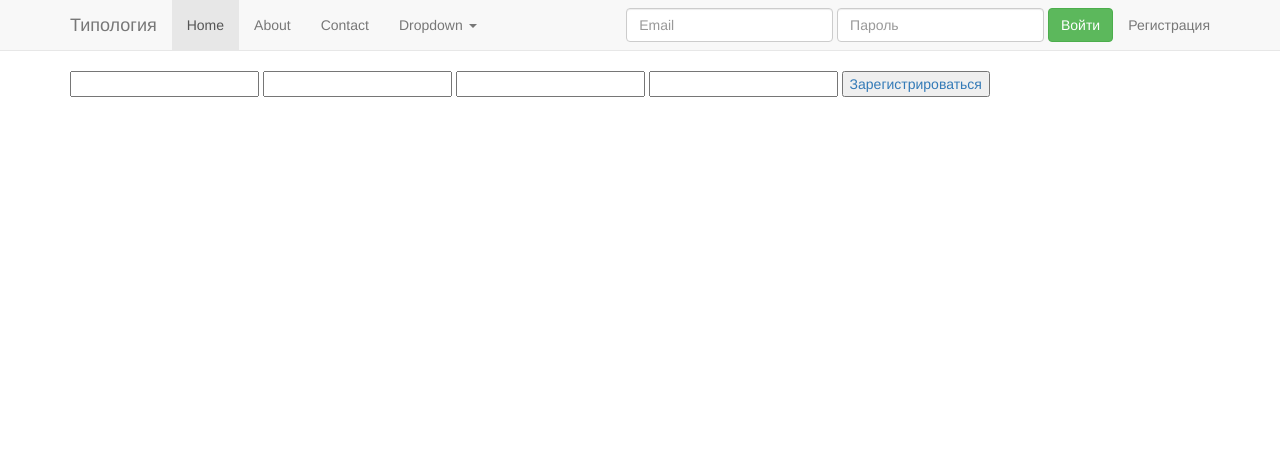
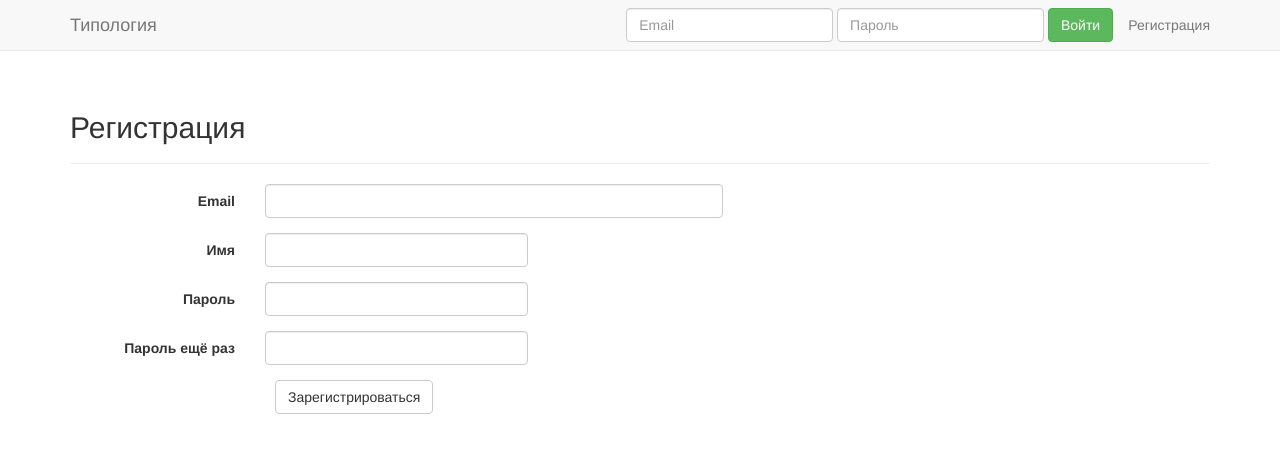
Before and after one commit to neoden/typo, a Flask app: page /register in a window 1280 px wide. Shown: the top 453 px of the page. Run offline with Flask 2, Linux system fonts and the light colour scheme; parts of the project's set-up code (start-up, migrations or seed data) failed here and were passed over; some libraries are stand-ins or nearby versions.

Commit message:
fix registration form

```diff
--- a/typo/my/forms.py
+++ b/typo/my/forms.py
@@ -7,3 +7,7 @@ import wtforms.validators as v
 class PostForm(Form):
     title = TextField('Заголовок', validators=[v.required()])
     text = TextAreaField('Текст', validators=[v.required()])
+
+
+class ProfileEditForm(Form):
+    pass
--- a/typo/my/views.py
+++ b/typo/my/views.py
@@ -5,7 +5,7 @@ from . import mod
 
 from typo.models import Post
 from typo.core import db
-from .forms import PostForm
+from .forms import PostForm, ProfileEditForm
 
 
 @mod.route('/posts/new/', methods=('GET', 'POST'))
--- a/typo/templates/base.html
+++ b/typo/templates/base.html
@@ -10,7 +10,7 @@
     <title>типология</title>
     <link rel="stylesheet" href="http://yastatic.net/bootstrap/3.3.6/css/bootstrap.min.css">
     <link rel="stylesheet" href="//maxcdn.bootstrapcdn.com/font-awesome/4.4.0/css/font-awesome.min.css">
-    <link rel="stylesheet" href="/static/base.css">
+    <link rel="stylesheet" href="/static/css/base.css">
 
     <script type="text/javascript" src="http://yastatic.net/jquery/2.1.3/jquery.js"></script>
     <script type="text/javascript" src="http://yastatic.net/bootstrap/3.3.1/js/bootstrap.min.js"></script>
@@ -31,6 +31,7 @@
             <a class="navbar-brand" href="{{ url_for('home.index') }}">Типология</a>
         </div>
         <div id="navbar" class="navbar-collapse collapse">
+            {#
             <ul class="nav navbar-nav">
                 <li class="active"><a href="#">Home</a></li>
                 <li><a href="#about">About</a></li>
@@ -48,6 +49,7 @@
                     </ul>
                 </li>
             </ul>
+            #}
             <ul class="nav navbar-nav navbar-right">
                 {% if current_user.is_authenticated %}
                     <li><a href="{{ url_for('my.profile') }}">{{ current_user.name }}</a></li>
@@ -64,7 +66,7 @@
                             <button type="submit" class="btn btn-success">Войти</button>
                         </form>
                     </li>
-                    <li><a href="{{ url_for('users.register') }}">Регистрация</li>
+                    <li><a href="{{ url_for('users.register') }}">Регистрация</a></li>
                 {% endif %}
             </ul>
         </div><!--/.nav-collapse -->
--- a/typo/templates/my/post.html
+++ b/typo/templates/my/post.html
@@ -9,7 +9,7 @@
 
 {% block content %}
 
-<div class="col-sm-offset-2 col-sm-10">
+<div class="page-header">
     {% if post.id %}
         <h2>Редактировать пост</h2>
     {% else %}
--- a/typo/templates/users/register.html
+++ b/typo/templates/users/register.html
@@ -2,14 +2,39 @@
 
 {% block content %}
 
-<form method="post" action="{{ url_for('users.register') }}">
+<div class="page-header">
+    <h2>Регистрация</h2>
+</div>
 
-    {{ form.email }}
-    {{ form.nickname }}
-    {{ form.password }}
-    {{ form.password2 }}
+<form method="post" action="{{ url_for('users.register') }}" class="form-horizontal">
+    <div class="form-group">
+        <label for="{{ form.email.name }}" class="col-sm-2 control-label">{{ form.email.label }}</label>
+        <div class="col-sm-5">
+            {{ form.email(class='form-control') }}
+        </div>
+    </div>
+    <div class="form-group">
+        <label for="{{ form.nickname.name }}" class="col-sm-2 control-label">{{ form.nickname.label }}</label>
+        <div class="col-sm-3">
+            {{ form.nickname(class='form-control') }}
+        </div>
+    </div>
+    <div class="form-group">
+        <label for="{{ form.password.name }}" class="col-sm-2 control-label">{{ form.password.label }}</label>
+        <div class="col-sm-3">
+            {{ form.password(class='form-control') }}
+        </div>
+    </div>
+    <div class="form-group">
+        <label for="{{ form.password2.name }}" class="col-sm-2 control-label">{{ form.password2.label }}</label>
+        <div class="col-sm-3">
+            {{ form.password2(class='form-control') }}
+        </div>
+    </div>
 
-    <button>Зарегистрироваться</button>
+    <div class="col-sm-offset-2 col-sm-3">
+        <button class="btn btn-default">Зарегистрироваться</button>
+    </div>
 </form>
 
 {% endblock %}
--- a/typo/users/forms.py
+++ b/typo/users/forms.py
@@ -10,7 +10,7 @@ class LoginForm(Form):
 
 
 class RegisterForm(Form):
-    nickname = StringField('Nickname', validators=[v.required()])
+    nickname = StringField('Имя', validators=[v.required()])
     email = EmailField('Email', validators=[v.required()])
-    password = PasswordField('Password', validators=[v.required()])
-    password2 = PasswordField('Password2', validators=[v.required()])
+    password = PasswordField('Пароль', validators=[v.required()])
+    password2 = PasswordField('Пароль ещё раз', validators=[v.required()])
```
Also changed, not shown: typo/static/base.css (deleted), typo/static/css/base.css (added). Lines whose indentation alone changed are shown as unchanged.
